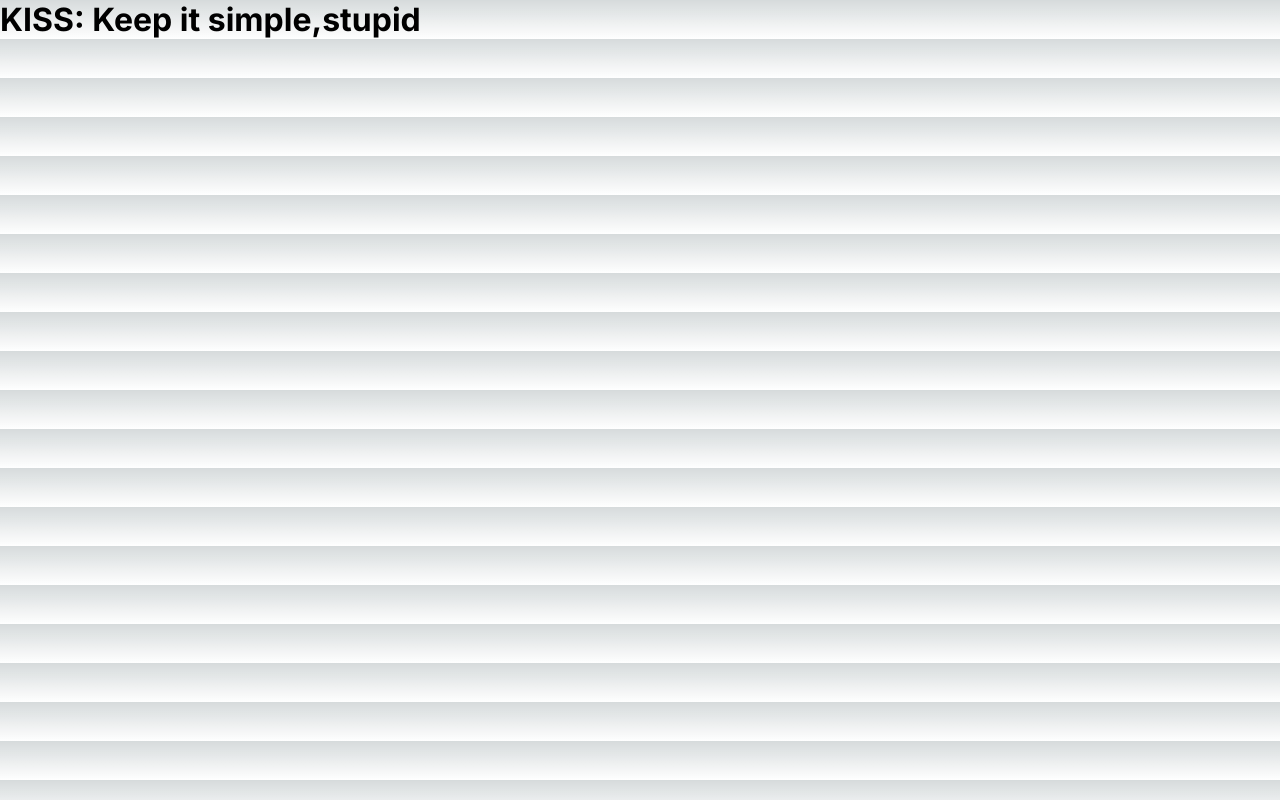
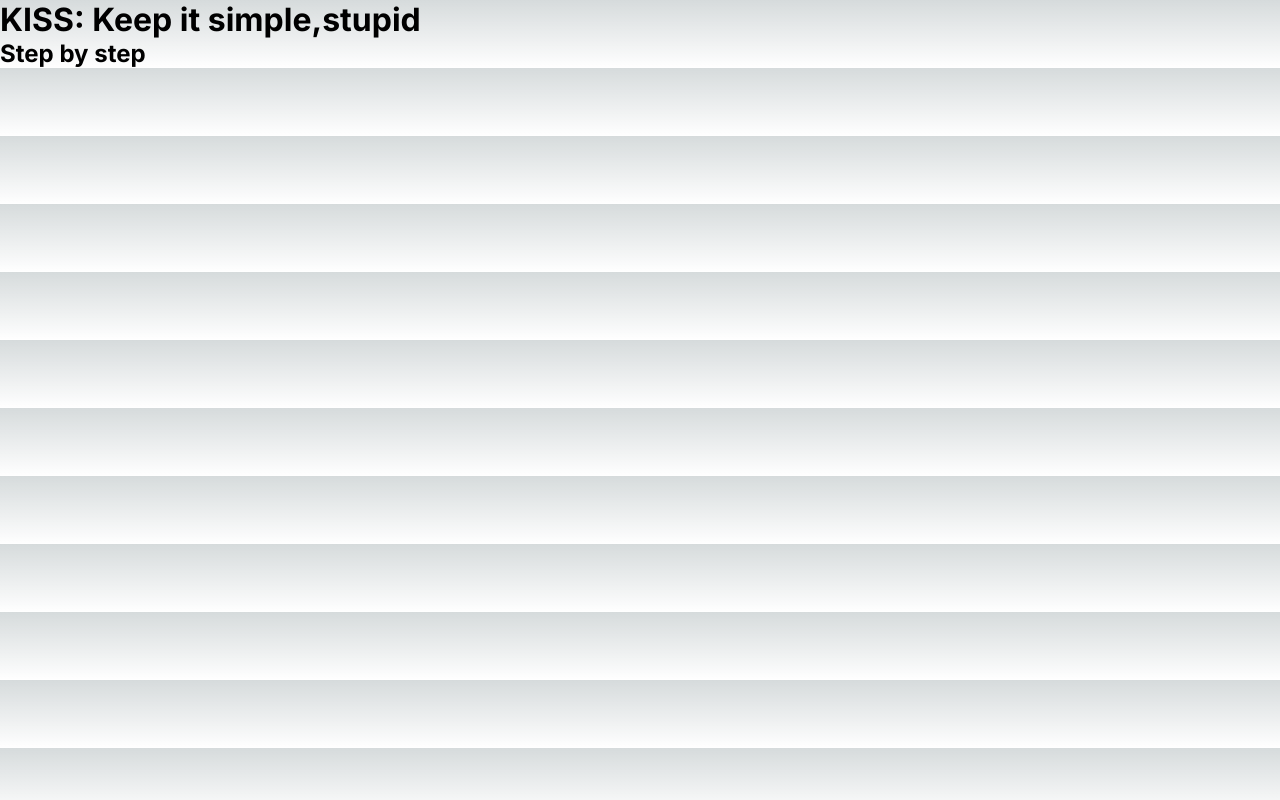
Before and after one commit to Sen0118/init_next_web, a Next.js app: page / in a window 1280 px wide. Built offline with nearby package versions, Linux system fonts and the light colour scheme.

Commit message:
chore: test prettier

```diff
--- a/src/app/page.tsx
+++ b/src/app/page.tsx
@@ -2,6 +2,7 @@ export default function Home() {
   return (
     <main>
       <h1>KISS: Keep it simple,stupid</h1>
+      <h2>Step by step</h2>
     </main>
   );
 }
```
